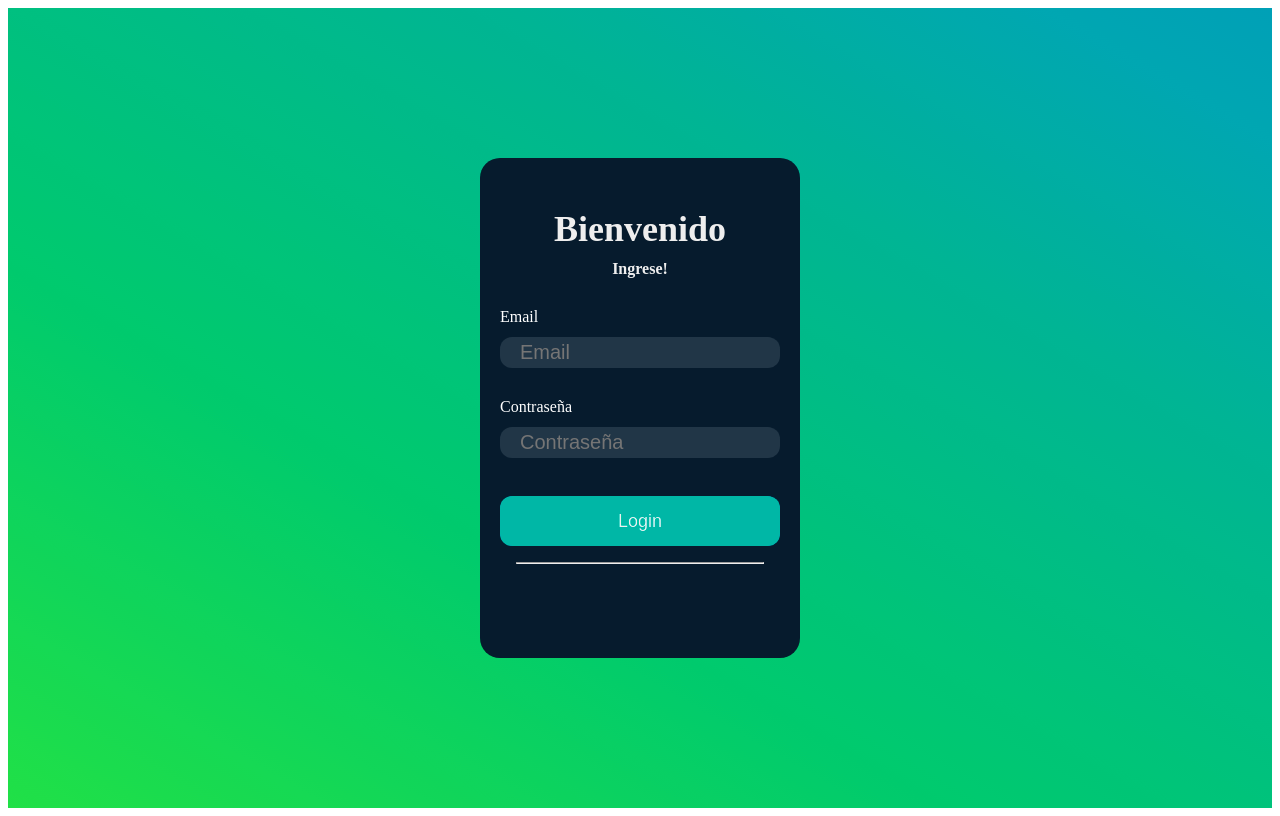
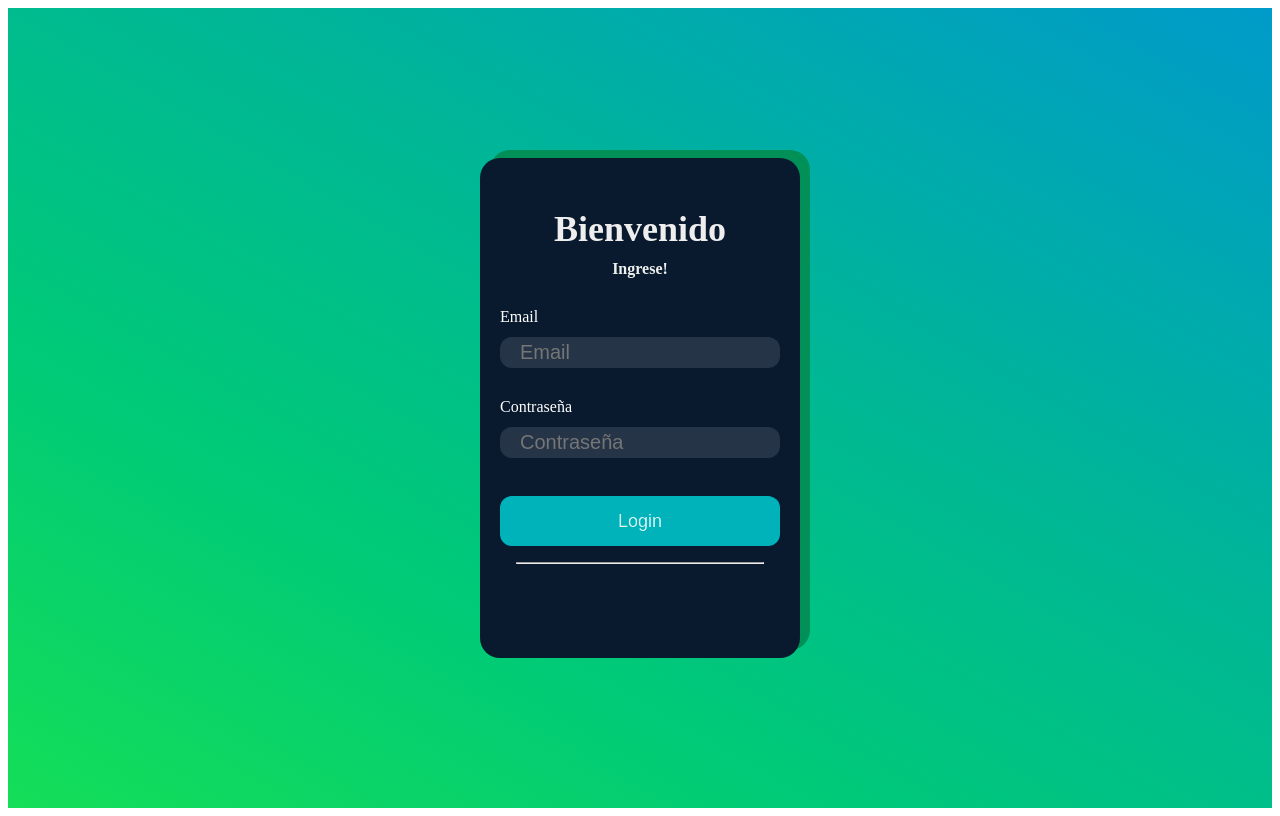
Before and after one commit to Prototypes-Devs-Desarrollo/Chile, a Next.js app in the folder front/: page / in a window 1280 px wide. Built offline with nearby package versions, Linux system fonts and the light colour scheme.

Commit message:
agregué bax-shadow e hice la animacion más lenta

```diff
--- a/front/src/components/logIn/login_styles.module.css
+++ b/front/src/components/logIn/login_styles.module.css
@@ -4,7 +4,7 @@
   justify-content: center;
   align-items: center;
   background: linear-gradient(30deg, #0ecda0 0%, #3583db 100%);
-  animation: adjustHue 10s infinite;
+  animation: adjustHue 25s infinite;
 }
 
 @keyframes adjustHue {
@@ -20,6 +20,7 @@
         height: 500px;
         padding: 20px;
         width: 320px;
+        box-shadow: 10px -8px teal;
   }
 
 .title {
```
